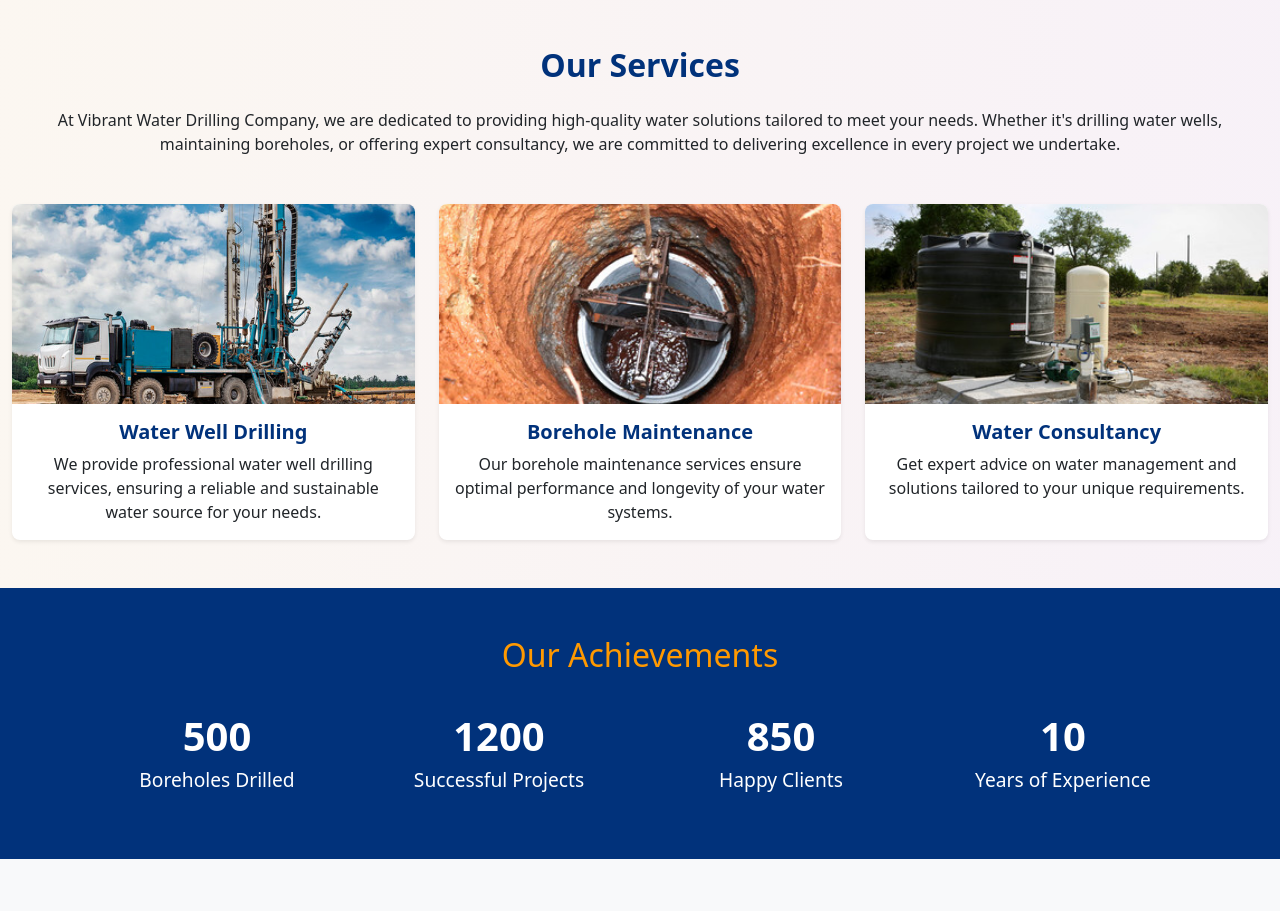
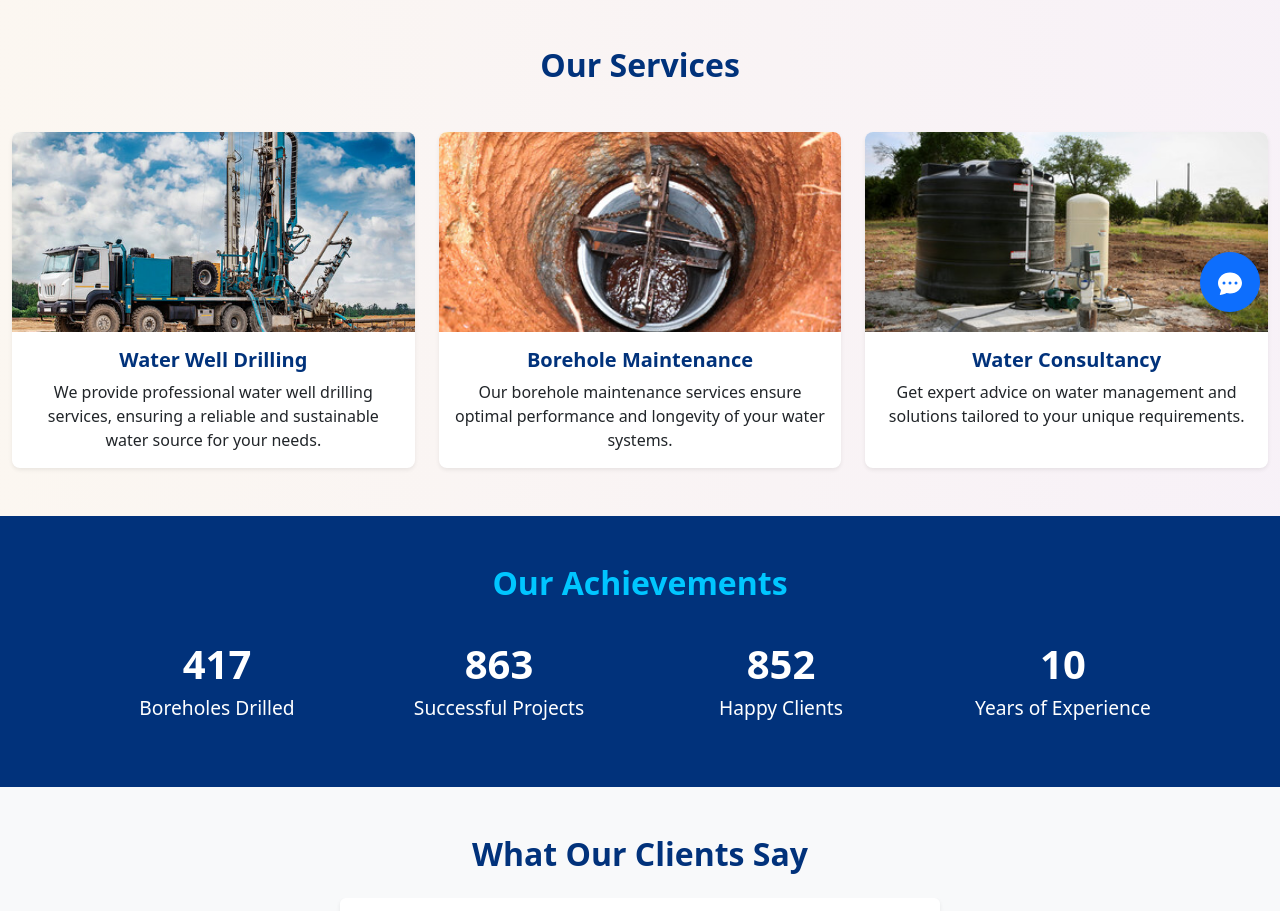
Before and after one commit to DBEST-EZRA/vibrant-water-drilling-company, a React (Create React App) app: page / in a window 1280 px wide. Shown: the part 468-1379 px from the top of the page. Built offline with nearby package versions, Linux system fonts and the light colour scheme.

Commit message:
added react icons

```diff
--- a/package.json
+++ b/package.json
@@ -10,6 +10,7 @@
     "lucide-react": "^0.474.0",
     "react": "^19.0.0",
     "react-dom": "^19.0.0",
+    "react-icons": "^5.4.0",
     "react-router-dom": "^7.1.2",
     "react-scripts": "5.0.1",
     "web-vitals": "^4.2.4"
--- /dev/null
+++ b/src/components/Chatbot.jsx
@@ -0,0 +1,96 @@
+import React, { useState } from "react";
+import "bootstrap/dist/css/bootstrap.min.css";
+import { BsChatDotsFill, BsSendFill } from "react-icons/bs"; // Importing icons from react-icons
+
+const Chatbot = () => {
+  const [isChatOpen, setIsChatOpen] = useState(false); // State to track if the chat is open
+  const [messages, setMessages] = useState([]); // State to store chat messages
+  const [inputText, setInputText] = useState(""); // State to store the input text
+
+  const handleSend = () => {
+    if (inputText.trim() !== "") {
+      setMessages([...messages, inputText]);
+      setInputText(""); // Clear the input field
+    }
+  };
+
+  return (
+    <div>
+      {/* Floating Chat Button */}
+      <button
+        onClick={() => setIsChatOpen(!isChatOpen)}
+        className="btn btn-primary rounded-circle"
+        style={{
+          position: "fixed",
+          bottom: "20px",
+          right: "20px",
+          zIndex: 1000,
+          width: "60px",
+          height: "60px",
+        }}
+      >
+        <BsChatDotsFill size={24} />
+      </button>
+
+      {/* Chat Modal */}
+      {isChatOpen && (
+        <div
+          className="card shadow"
+          style={{
+            position: "fixed",
+            bottom: "90px",
+            right: "20px",
+            width: "300px",
+            height: "400px",
+            zIndex: 1000,
+          }}
+        >
+          {/* Modal Header */}
+          <div className="card-header bg-primary text-white d-flex justify-content-between align-items-center">
+            <h5 className="mb-0">Chat with Us</h5>
+            <button
+              onClick={() => setIsChatOpen(false)}
+              className="btn btn-sm btn-light"
+            >
+              ✖
+            </button>
+          </div>
+
+          {/* Chat Content */}
+          <div
+            className="card-body overflow-auto"
+            style={{ flex: "1", display: "flex", flexDirection: "column" }}
+          >
+            <p className="text-muted">Welcome! How can we assist you?</p>
+            {messages.map((message, index) => (
+              <div
+                key={index}
+                className="bg-light p-2 rounded mb-2 align-self-end text-dark"
+                style={{ maxWidth: "80%" }}
+              >
+                {message}
+              </div>
+            ))}
+          </div>
+
+          {/* Input Section */}
+          <div className="card-footer d-flex">
+            <input
+              type="text"
+              placeholder="Type a message..."
+              className="form-control me-2"
+              value={inputText}
+              onChange={(e) => setInputText(e.target.value)}
+              onKeyDown={(e) => e.key === "Enter" && handleSend()}
+            />
+            <button className="btn btn-primary" onClick={handleSend}>
+              <BsSendFill size={20} />
+            </button>
+          </div>
+        </div>
+      )}
+    </div>
+  );
+};
+
+export default Chatbot;
--- a/src/components/Home.jsx
+++ b/src/components/Home.jsx
@@ -14,6 +14,7 @@ import Testimonials from "./Testimonials";
 import HeroSection from "./HeroSection";
 import HomeServices from "./HomeServices";
 import AskedQuestions from "./AskedQuestions";
+import Chatbot from "./Chatbot";
 
 const Home = () => {
   useEffect(() => {
@@ -33,6 +34,7 @@ const Home = () => {
                 <Stats />
                 <Testimonials />
                 <AskedQuestions />
+                <Chatbot />
               </>
             }
           />
--- a/src/components/HomeServices.jsx
+++ b/src/components/HomeServices.jsx
@@ -52,11 +52,11 @@ const HomeServices = () => {
           Our Services
         </h2>
         <p className="text-center mb-5">
-          At Vibrant Water Drilling Company, we are dedicated to providing
+          {/* At Vibrant Water Drilling Company, we are dedicated to providing
           high-quality water solutions tailored to meet your needs. Whether it's
           drilling water wells, maintaining boreholes, or offering expert
           consultancy, we are committed to delivering excellence in every
-          project we undertake.
+          project we undertake. */}
         </p>
         <div className="row g-4">
           {services.map((service, index) => (
--- a/src/components/Stats.jsx
+++ b/src/components/Stats.jsx
@@ -4,9 +4,9 @@ import "./stats.css";
 const Stats = () => {
   const stats = useMemo(
     () => [
-      { id: 1, label: "Boreholes Drilled", value: 500 },
-      { id: 2, label: "Successful Projects", value: 1200 },
-      { id: 3, label: "Happy Clients", value: 850 },
+      { id: 1, label: "Boreholes Drilled", value: 417 },
+      { id: 2, label: "Successful Projects", value: 863 },
+      { id: 3, label: "Happy Clients", value: 852 },
       { id: 4, label: "Years of Experience", value: 10 },
     ],
     []
@@ -43,7 +43,7 @@ const Stats = () => {
       stats.forEach((stat, index) => {
         let start = 0;
         const end = stat.value;
-        const duration = 1000; // 1 second
+        const duration = 2000; // 1 second
         const stepTime = Math.abs(Math.floor(duration / end));
 
         const timer = setInterval(() => {
--- a/src/components/Testimonials.jsx
+++ b/src/components/Testimonials.jsx
@@ -55,7 +55,10 @@ const Testimonials = () => {
   return (
     <section className="py-5 bg-light" data-aos="fade-up">
       <div className="container">
-        <h2 className="text-center mb-4" style={{ color: "#01327b" }}>
+        <h2
+          className="text-center mb-4"
+          style={{ color: "#01327b", fontWeight: "bold" }}
+        >
           What Our Clients Say
         </h2>
         <div
--- a/src/components/footer.css
+++ b/src/components/footer.css
@@ -1,5 +1,5 @@
 .footerContact {
-  background-color: #ff9900;
+  background-color: #d9d9d9;
   padding: 40px 0;
   color: #fff;
   text-align: center;
@@ -15,6 +15,7 @@
 .footerContact p {
   font-size: 18px;
   margin: 10px 0;
+  color: #000;
 }
 
 .footerContact span,
--- a/src/components/header.css
+++ b/src/components/header.css
@@ -26,7 +26,7 @@
 .navbar-logo {
   font-size: 1.4rem;
   font-weight: bold;
-  color: #ff9900;
+  color: #00c6ff;
   flex: 1;
 }
 
--- a/src/components/stats.css
+++ b/src/components/stats.css
@@ -7,9 +7,10 @@
 }
 
 .stats-heading {
+  font-weight: bold;
   font-size: 2rem;
   margin-bottom: 2rem;
-  color: #ff9900;
+  color: #00c6ff;
 }
 
 .stats-container {
```
Also changed, not shown: 1 other file (tests, documents, lock files or other folders).
